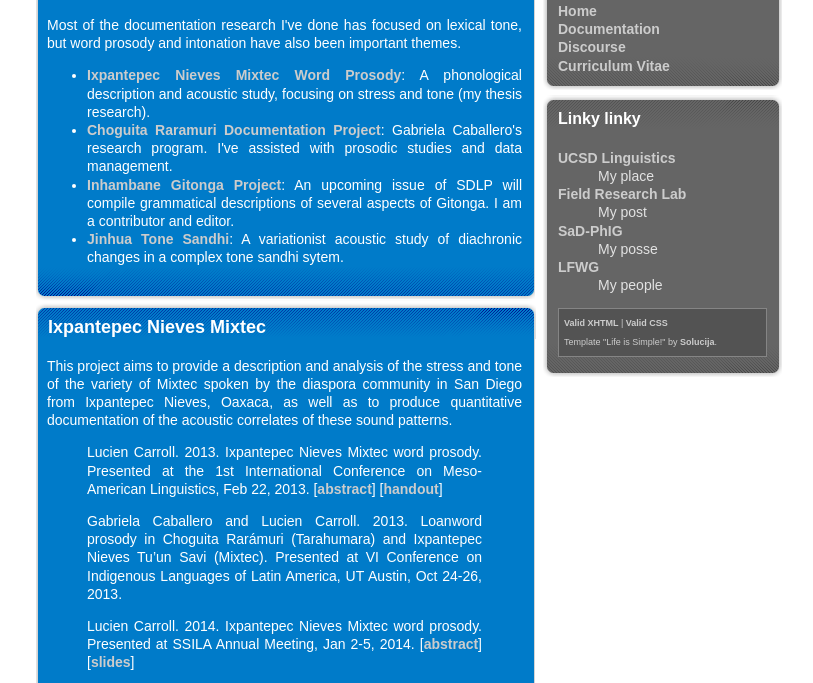
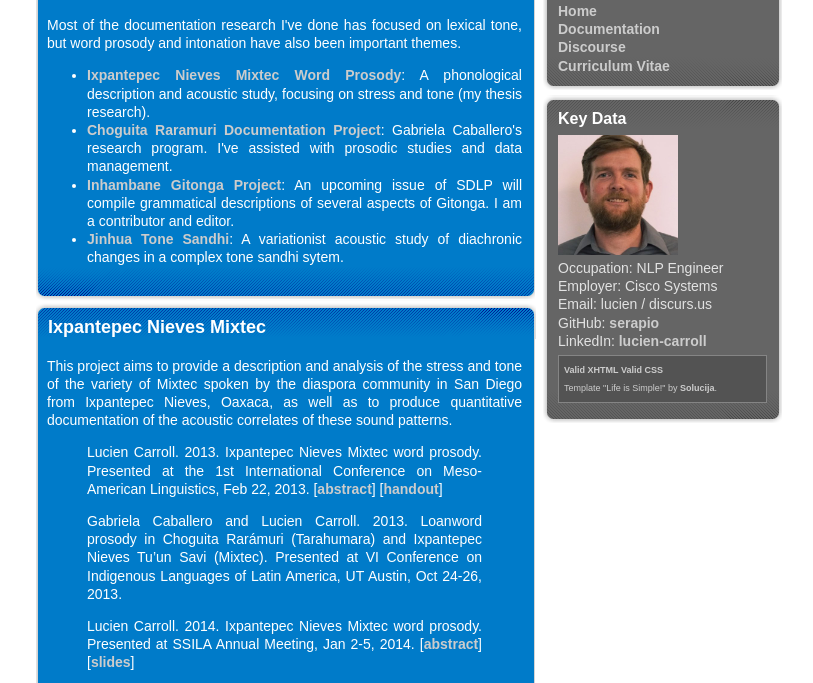
Before and after one commit to serapio/serapio.github.io, a plain HTML site: page documentation.html in a window 1280 px wide. Shown: the part 111-794 px from the top of the page, without its empty margins (233-1046 px from the left). Drawn offline with Linux system fonts and the light colour scheme.

```diff
--- a/documentation.html
+++ b/documentation.html
@@ -14,30 +14,39 @@
 <div id="zaglavlje">
 <div id="logo">Lucien S. Carroll, language scientist </div>
 </div>
+
 <div id="desna_kolona">
+
 <h3>Navigation</h3>
-<div class="text_desno"><a href="index.html">Home</a><br /><a href="documentation.html">Documentation</a><br /><a href="segmentation/index.html">Discourse</a><br /><a href="CV2012.pdf">Curriculum Vitae</a><br /> </div>
-<h3>Linky linky
-</h3>
+  <div class="text_desno">
+<a href="index.html">Home</a><br />
+<a href="documentation.html">Documentation</a><br />
+<a href="segmentation/index.html">Discourse</a><br />
+<a href="CV2017.pdf">Curriculum Vitae</a><br />
+
+ </div>
+
+<h3>Key Data</h3>
+
 <div class="text_desno">
-<dl>
-  <dt><a href="http://ling.ucsd.edu">UCSD Linguistics</a></dt>
-  <dd>My place</dd>
-  <dt><a href="http://grammar.ucsd.edu/labs/fieldlab/index.html">Field
-Research Lab</a></dt>
-  <dd>My post</dd>
-  <dt><a href="https://quote.ucsd.edu/sadphig/">SaD-PhIG</a></dt>
-  <dd>My posse</dd>
-  <dt><a href="http://idiom.ucsd.edu/%7Egcaballero/Gabriela_Caballero/LFWG.html">LFWG</a></dt>
-  <dd>My people</dd>
-</dl>
-<div id="info"> <a href="http://validator.w3.org/check?uri=referer">Valid
-XHTML</a>
-| <a href="http://jigsaw.w3.org/css-validator/check/referer">Valid
-CSS</a> <br />
-Template "Life is Simple!" by <a href="http://www.solucija.com">Solucija</a>.
+  <img style="width: 120px; height: 120px;"
+   alt="Me" src="images/profile.jpg" /><br />
+
+   Occupation: NLP Engineer<br />
+   Employer: Cisco Systems<br />
+   Email: lucien / discurs.us<br  />
+   GitHub: <a href="http://github.com/serapio">serapio</a><br  />
+   LinkedIn: <a href="https://www.linkedin.com/in/lucien-carroll/">lucien-carroll</a>
+
+<div id="info">
+  <a href="http://validator.w3.org/check?uri=referer">Valid XHTML</a>
+  <a href="http://jigsaw.w3.org/css-validator/check/referer">Valid CSS</a>
+  <br />
+  Template "Life is Simple!" by <a href="http://www.solucija.com">Solucija</a>.
 </div>
+
 </div>
+
 </div>
 <div class="srednja_kolona">
 <div class="content_title"><a name="documentation">Documentation</a>
```
Also changed, not shown: segmentation/index.html (+30 -21 lines).
